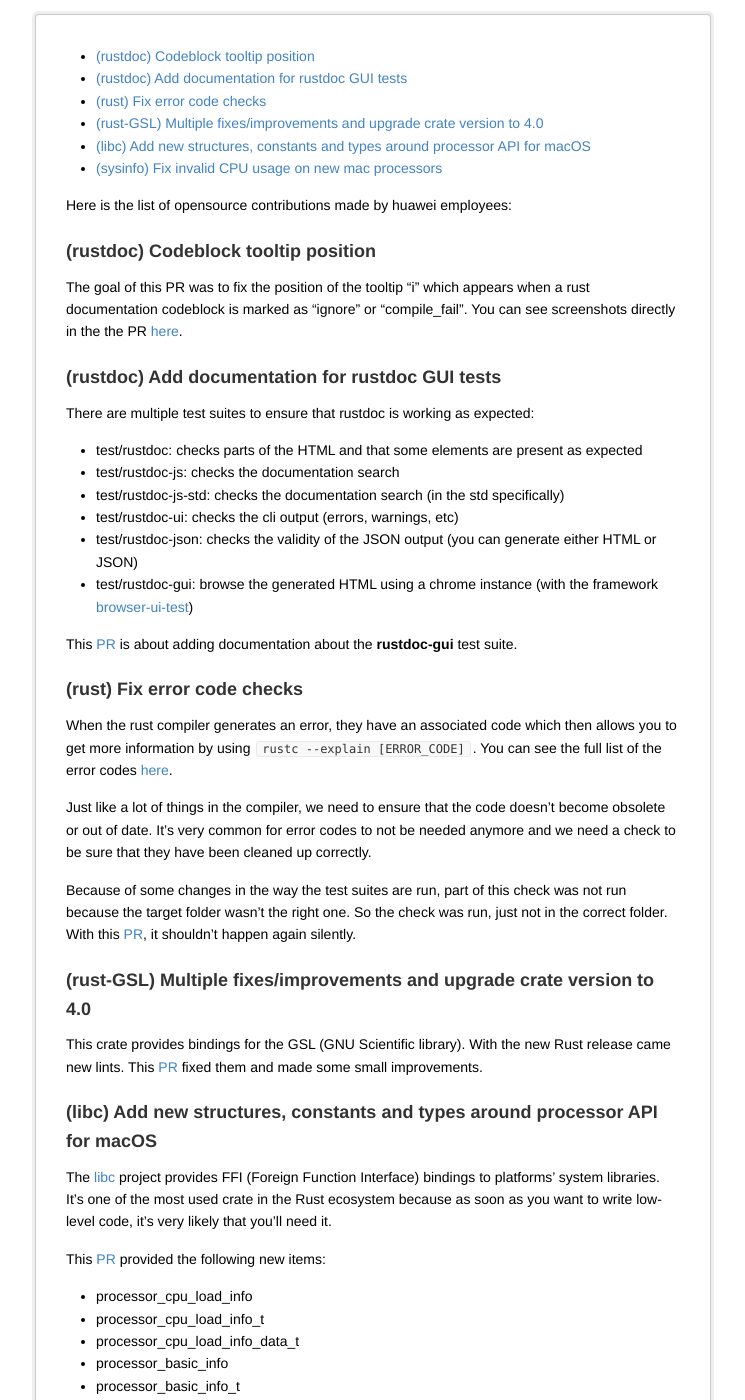
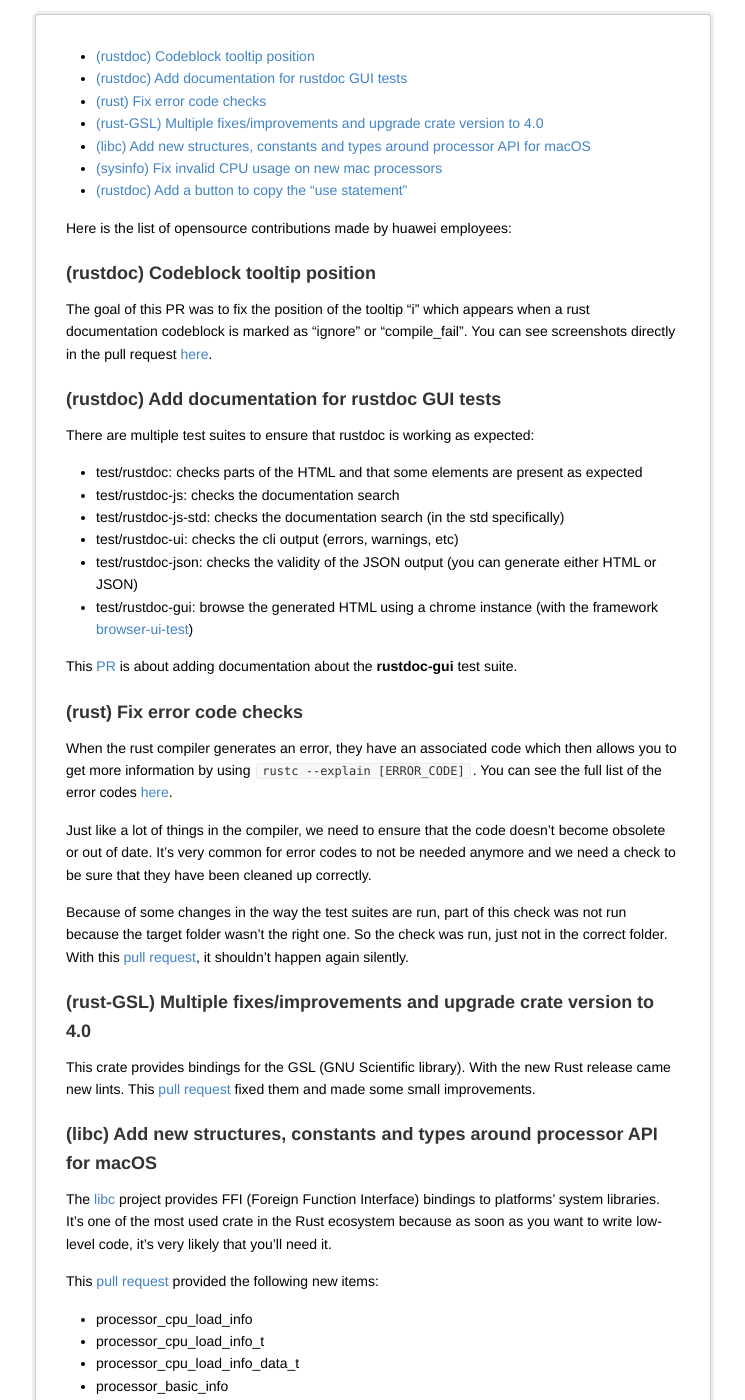
Before and after one commit to yijunyu/trusted-programming.github.io, a Jekyll site: the page built from articles/opensource-contributions.md, in a window 1280 px wide and 1400 px high. Shown: the whole window, without its empty margins (267-1012 px from the left). Built offline with Jekyll 4.4.1, drawn with Linux system fonts in a browser that asks for light colours; some of the changed text lies outside the part shown.

Commit message:
Update opensource-contributions.md

```diff
--- a/articles/opensource-contributions.md
+++ b/articles/opensource-contributions.md
@@ -12,7 +12,7 @@
 
 ### (rustdoc) Codeblock tooltip position
 
-The goal of this PR was to fix the position of the tooltip "i" which appears when a rust documentation codeblock is marked as "ignore" or "compile_fail". You can see screenshots directly in the the PR [here](https://github.com/rust-lang/rust/pull/83393).
+The goal of this PR was to fix the position of the tooltip "i" which appears when a rust documentation codeblock is marked as "ignore" or "compile_fail". You can see screenshots directly in the pull request [here](https://github.com/rust-lang/rust/pull/83393).
 
 ### (rustdoc) Add documentation for rustdoc GUI tests
 
@@ -32,17 +32,17 @@
 
 Just like a lot of things in the compiler, we need to ensure that the code doesn't become obsolete or out of date. It's very common for error codes to not be needed anymore and we need a check to be sure that they have been cleaned up correctly.
 
-Because of some changes in the way the test suites are run, part of this check was not run because the target folder wasn't the right one. So the check was run, just not in the correct folder. With this [PR](https://github.com/rust-lang/rust/pull/83451), it shouldn't happen again silently.
+Because of some changes in the way the test suites are run, part of this check was not run because the target folder wasn't the right one. So the check was run, just not in the correct folder. With this [pull request](https://github.com/rust-lang/rust/pull/83451), it shouldn't happen again silently.
 
 ### (rust-GSL) Multiple fixes/improvements and upgrade crate version to 4.0
 
-This crate provides bindings for the GSL (GNU Scientific library). With the new Rust release came new lints. This [PR](https://github.com/GuillaumeGomez/rust-GSL/pull/97) fixed them and made some small improvements.
+This crate provides bindings for the GSL (GNU Scientific library). With the new Rust release came new lints. This [pull request](https://github.com/GuillaumeGomez/rust-GSL/pull/97) fixed them and made some small improvements.
 
 ### (libc) Add new structures, constants and types around processor API for macOS
 
 The [libc](https://github.com/rust-lang/libc/) project provides FFI (Foreign Function Interface) bindings to platforms' system libraries. It's one of the most used crate in the Rust ecosystem because as soon as you want to write low-level code, it's very likely that you'll need it.
 
-This [PR](https://github.com/rust-lang/libc/pull/2127) provided the following new items:
+This [pull request](https://github.com/rust-lang/libc/pull/2127) provided the following new items:
  * processor_cpu_load_info
  * processor_cpu_load_info_t
  * processor_cpu_load_info_data_t
@@ -75,4 +75,8 @@
 
 With the arrival of the new mac processors, the computation for the CPU usage on mac needed to be updated. Before, it was using `mach_absolute_time` to get how much time the processors "used" and then, by subtracting the previous time, you could know how much a process used of that time. Unfortunately, it seems that the time returned by this function is inaccurate with the new processors. So instead, we get the "raw" information from the processors (the "ticks") and we then convert it to time to be able to compute the processes usage.
 
-You can see the PR [here](https://github.com/GuillaumeGomez/sysinfo/pull/453).
+You can see the pull request [here](https://github.com/GuillaumeGomez/sysinfo/pull/453).
+
+### (rustdoc) Add a button to copy the "use statement"
+
+It's very common, when reading an item's documentation to want to then import it into your code to use it. This [pull request](https://github.com/rust-lang/rust/pull/83721) adds a button to do it.
```
